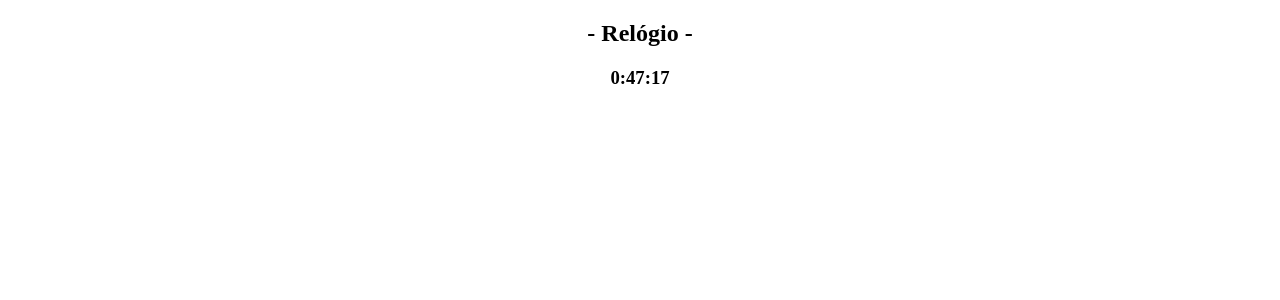
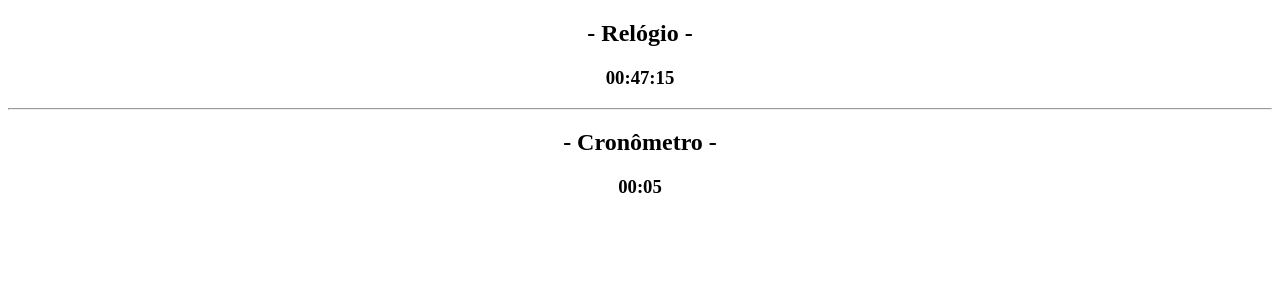
Before and after one commit to PedrosUsername/Playground, an Angular app: page / in a window 1280 px wide. Shown: the top 300 px of the page. Built offline with nearby package versions, Linux system fonts and the light colour scheme.

Commit message:
stopwatch ok

```diff
--- a/src/app/app.component.html
+++ b/src/app/app.component.html
@@ -2,3 +2,10 @@
     <h2>- Relógio -</h2>
     <app-clock></app-clock>
 </div>
+
+<hr/>
+
+<div id="my-content">
+    <h2>- Cronômetro -</h2>
+    <app-stopwatch></app-stopwatch>
+</div>
--- a/src/app/app.module.ts
+++ b/src/app/app.module.ts
@@ -4,11 +4,15 @@ import { BrowserModule } from '@angular/platform-browser';
 import { AppRoutingModule } from './app-routing.module';
 import { AppComponent } from './app.component';
 import { ClockComponent } from './clock/clock.component';
+import { StopwatchComponent } from './stopwatch/stopwatch.component';
+import { PadPipe } from './shared/pipes/pad.pipe';
 
 @NgModule({
   declarations: [
     AppComponent,
     ClockComponent,
+    StopwatchComponent,
+    PadPipe,
   ],
   imports: [
     BrowserModule,
--- a/src/app/clock/clock.component.html
+++ b/src/app/clock/clock.component.html
@@ -1 +1 @@
-<h3>{{hou}}:{{min}}:{{sec}}</h3>
+<h3>{{ hou | pad:2 }}:{{ min | pad:2 }}:{{ sec | pad:2 }}</h3>
--- a/src/app/clock/clock.component.ts
+++ b/src/app/clock/clock.component.ts
@@ -19,16 +19,16 @@ export class ClockComponent {
     }, 500 );
   }
 
-  get _hou(): string {
+  get _hou(): number {
     let date = new Date()
-    return date.getHours().toString();
+    return date.getHours();
   }
-  get _min(): string {
+  get _min(): number {
     let date = new Date()
-    return date.getMinutes().toString();
+    return date.getMinutes();
   }
-  get _sec(): string {
+  get _sec(): number {
     let date = new Date()
-    return date.getSeconds().toString();
+    return date.getSeconds();
   }
 }
--- /dev/null
+++ b/src/app/shared/pipes/pad.pipe.ts
@@ -0,0 +1,13 @@
+import { Pipe, PipeTransform } from '@angular/core';
+
+@Pipe({
+  name: 'pad'
+})
+export class PadPipe implements PipeTransform {
+
+  transform(value: number, amount: number): string {
+
+    return String(value).padStart(amount, '0');
+  }
+
+}
--- /dev/null
+++ b/src/app/stopwatch/stopwatch.component.html
@@ -0,0 +1 @@
+<h3>{{ min | pad:2 }}:{{ sec | pad:2}}</h3>
--- /dev/null
+++ b/src/app/stopwatch/stopwatch.component.ts
@@ -0,0 +1,37 @@
+import { Component, OnInit } from '@angular/core';
+
+@Component({
+  selector: 'app-stopwatch',
+  templateUrl: './stopwatch.component.html',
+  styleUrls: ['./stopwatch.component.sass']
+})
+export class StopwatchComponent implements OnInit {
+
+  min = this._min;
+  sec = this._sec;
+
+  ngOnInit(){
+    this.min = 0;
+    this.sec = 0;
+  }
+
+  constructor() {
+    setInterval( () => {
+      this.min = this._min;
+      this.sec = this._sec;
+    }, 1000 );
+  }
+
+  get _min(): number {
+    if (this.sec >= 59){
+      return this.min + 1;
+    }
+    return this.min;
+  }
+  get _sec(): number {
+    if (this.sec >= 59){
+      return 0;
+    }
+    return this.sec + 1;
+  }
+}
```
Also changed, not shown: src/app/stopwatch/stopwatch.component.sass (added), 2 other files (tests, documents, lock files or other folders).
